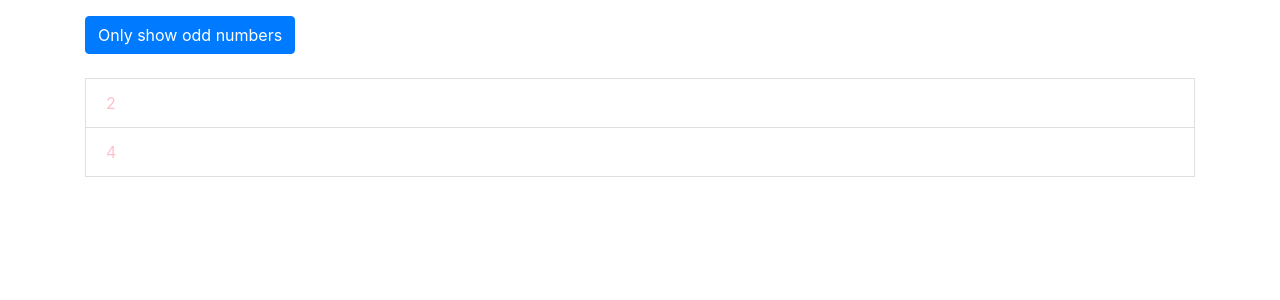
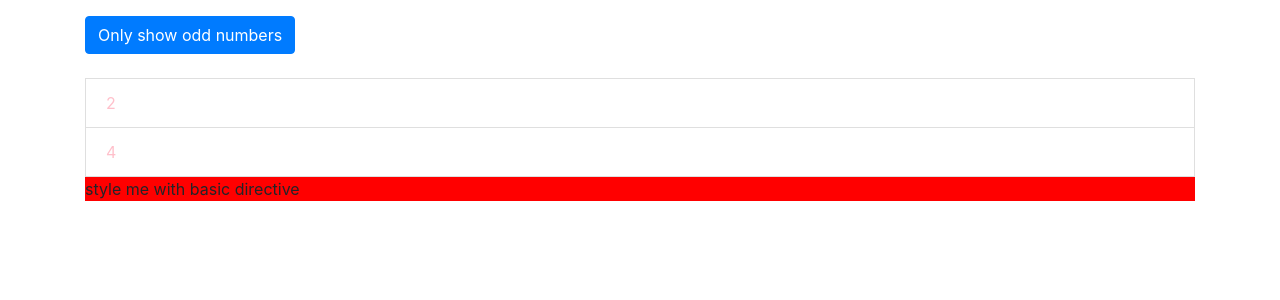
Before and after one commit to saittosun/directives-maxi, an Angular app: page / in a window 1280 px wide. Shown: the top 300 px of the page. Built offline with nearby package versions, Linux system fonts and the light colour scheme.

Commit message:
basic directive is added

```diff
--- a/src/app/app.component.html
+++ b/src/app/app.component.html
@@ -27,6 +27,7 @@
           </li>
         </div>
       </ul>
+      <p appBasicHighlight>style me with basic directive</p>
     </div>
   </div>
 </div>
--- a/src/app/app.module.ts
+++ b/src/app/app.module.ts
@@ -2,10 +2,12 @@
 import { NgModule } from '@angular/core';
 
 import { AppComponent } from './app.component';
+import { BasicHighlightDirective } from './basic-highlight/basic-highlight.directive';
 
 @NgModule({
   declarations: [
-    AppComponent
+    AppComponent,
+    BasicHighlightDirective
   ],
   imports: [
     BrowserModule
--- /dev/null
+++ b/src/app/basic-highlight/basic-highlight.directive.ts
@@ -0,0 +1,18 @@
+import { Directive, ElementRef, OnInit } from '@angular/core';
+
+@Directive({
+  // means this will now be recognised whenever I add appBasicHighlight without square brackets to an element.
+  selector: '[appBasicHighlight]'
+})
+export class BasicHighlightDirective implements OnInit {
+  // tslint:disable-next-line:max-line-length
+  // to be able to use this data in our class here, everywhere in the class, we can use a TypeScript shortcut of adding private in front of it which will make this both a property of this class, so property element ref and automatically assign this value, so this instance we're getting to this property.
+  constructor(private elementRef: ElementRef) { }
+
+  ngOnInit() {
+    // tslint:disable-next-line:max-line-length
+    //  what we're doing here is we're getting access to the element the directive was placed on, getting access to that exact element and then we're overriding the style of this element.
+    this.elementRef.nativeElement.style.backgroundColor = 'red';
+  }
+
+}
```
